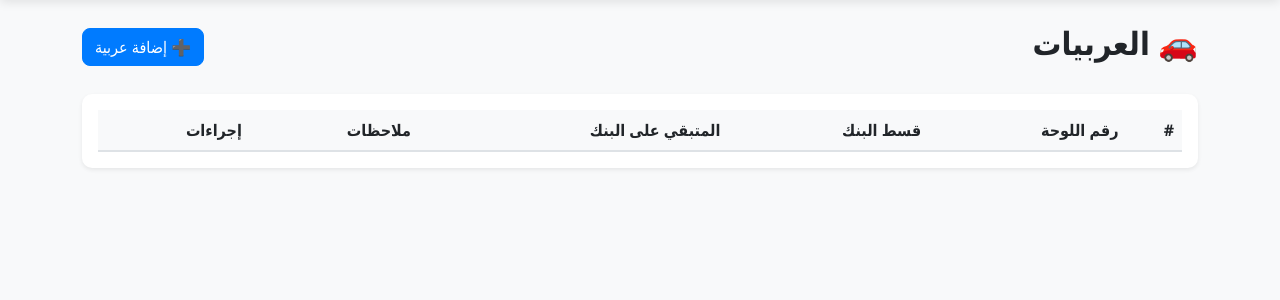
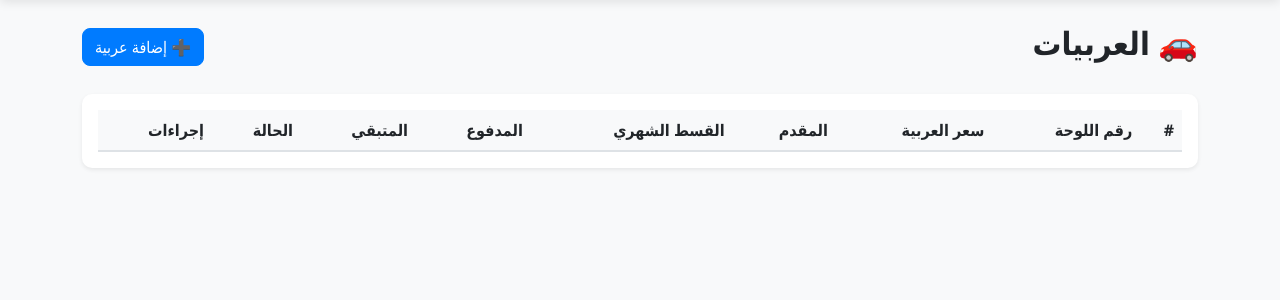
Before and after one commit to mariam-anwar-elgendy/AdamsCargo, a Flask app: page /cars in a window 1280 px wide. Shown: the part 80-380 px from the top of the page. Run offline with Flask 3, Linux system fonts and the light colour scheme; the visitor is signed in with stand-in values (Sample User, id 1); lists and menus that the app fills with data are empty.

Commit message:
Update cars.html

```diff
--- a/templates/cars.html
+++ b/templates/cars.html
@@ -21,11 +21,12 @@
                     <tr>
                         <th>#</th>
                         <th>رقم اللوحة</th>
-                        {% if session.role in ['admin', 'root'] %}
-                        <th>قسط البنك</th>
-                        <th>المتبقي على البنك</th>
-                        {% endif %}
-                        <th>ملاحظات</th>
+                        <th>سعر العربية</th>
+                        <th>المقدم</th>
+                        <th>القسط الشهري</th>
+                        <th>المدفوع</th>
+                        <th>المتبقي</th>
+                        <th>الحالة</th>
                         <th>إجراءات</th>
                     </tr>
                 </thead>
@@ -34,11 +35,18 @@
                     <tr>
                         <td>{{ loop.index }}</td>
                         <td><a href="{{ url_for('car_report', cid=car.id) }}">{{ car.plate_number }}</a></td>
-                        {% if session.role in ['admin', 'root'] %}
+                        <td>{{ car.purchase_price }}</td>
+                        <td>{{ car.down_payment }}</td>
                         <td>{{ car.bank_installment }}</td>
+                        <td>{{ car.total_paid }}</td>
                         <td>{{ car.remaining_bank }}</td>
-                        {% endif %}
-                        <td>{{ car.notes or '-' }}</td>
+                        <td>
+                            {% if car.remaining_bank <= 0 %}
+                                <span class="badge bg-success">✅ تم التصفية</span>
+                            {% else %}
+                                <span class="badge bg-warning">⏳ جاري السداد</span>
+                            {% endif %}
+                        </td>
                         <td>
                             <a href="{{ url_for('car_report', cid=car.id) }}" class="btn btn-sm btn-info">📊 تقرير</a>
                             {% if session.role in ['admin', 'root'] %}
@@ -71,12 +79,24 @@
                                             <input type="text" class="form-control" name="plate_number" value="{{ car.plate_number }}" required>
                                         </div>
                                         <div class="mb-3">
-                                            <label class="form-label">قسط البنك الشهري</label>
+                                            <label class="form-label">سعر العربية</label>
+                                            <input type="number" step="0.01" class="form-control" name="purchase_price" value="{{ car.purchase_price }}">
+                                        </div>
+                                        <div class="mb-3">
+                                            <label class="form-label">المقدم</label>
+                                            <input type="number" step="0.01" class="form-control" name="down_payment" value="{{ car.down_payment }}">
+                                        </div>
+                                        <div class="mb-3">
+                                            <label class="form-label">القسط الشهري</label>
                                             <input type="number" step="0.01" class="form-control" name="bank_installment" value="{{ car.bank_installment }}">
                                         </div>
                                         <div class="mb-3">
-                                            <label class="form-label">المتبقي على البنك</label>
+                                            <label class="form-label">المتبقي</label>
                                             <input type="number" step="0.01" class="form-control" name="remaining_bank" value="{{ car.remaining_bank }}">
+                                        </div>
+                                        <div class="mb-3">
+                                            <label class="form-label">إجمالي المدفوع</label>
+                                            <input type="number" step="0.01" class="form-control" name="total_paid" value="{{ car.total_paid }}">
                                         </div>
                                         <div class="mb-3">
                                             <label class="form-label">ملاحظات</label>
@@ -183,12 +203,16 @@
                         <input type="text" class="form-control" name="plate_number" required>
                     </div>
                     <div class="mb-3">
-                        <label class="form-label">قسط البنك الشهري</label>
-                        <input type="number" step="0.01" class="form-control" name="bank_installment" value="0">
+                        <label class="form-label">سعر العربية</label>
+                        <input type="number" step="0.01" class="form-control" name="purchase_price" required>
                     </div>
                     <div class="mb-3">
-                        <label class="form-label">المتبقي على البنك</label>
-                        <input type="number" step="0.01" class="form-control" name="remaining_bank" value="0">
+                        <label class="form-label">المقدم</label>
+                        <input type="number" step="0.01" class="form-control" name="down_payment" value="0">
+                    </div>
+                    <div class="mb-3">
+                        <label class="form-label">القسط الشهري</label>
+                        <input type="number" step="0.01" class="form-control" name="bank_installment" value="0">
                     </div>
                     <div class="mb-3">
                         <label class="form-label">ملاحظات</label>
```
